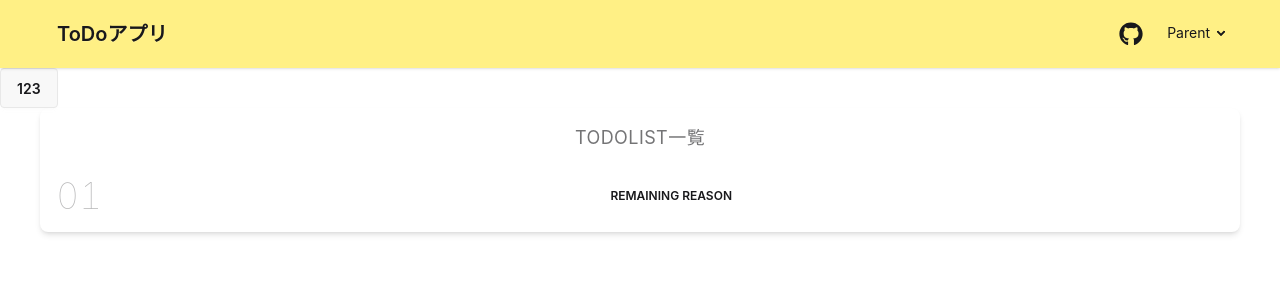
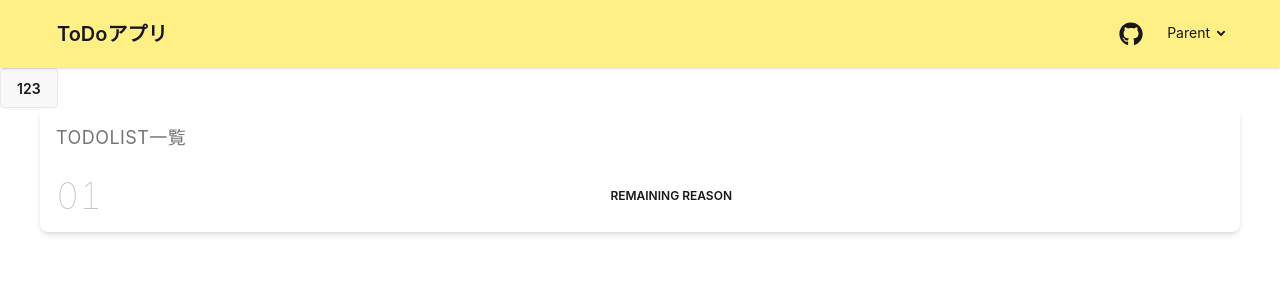
Before and after one commit to Natti3588/ReactLearnWithDocker, a React (Vite) app: page / in a window 1280 px wide. Shown: the top 300 px of the page. Built offline with nearby package versions, Linux system fonts and the light colour scheme.

Commit message:
style: TodoList一覧を左へ表示

```diff
--- a/src/components/features/TodoList.tsx
+++ b/src/components/features/TodoList.tsx
@@ -6,7 +6,7 @@ const TodoList: React.FC = () => {
 
   return (
     <ul className="list bg-base-100 rounded-box shadow-md mx-10">
-      <li className="p-4 pb-2 text-lg opacity-60 tracking-wide text-center uppercase">
+      <li className="p-4 pb-2 text-lg opacity-60 tracking-wide text-left uppercase">
         TodoList一覧
       </li>
       <TodoItem />
```
